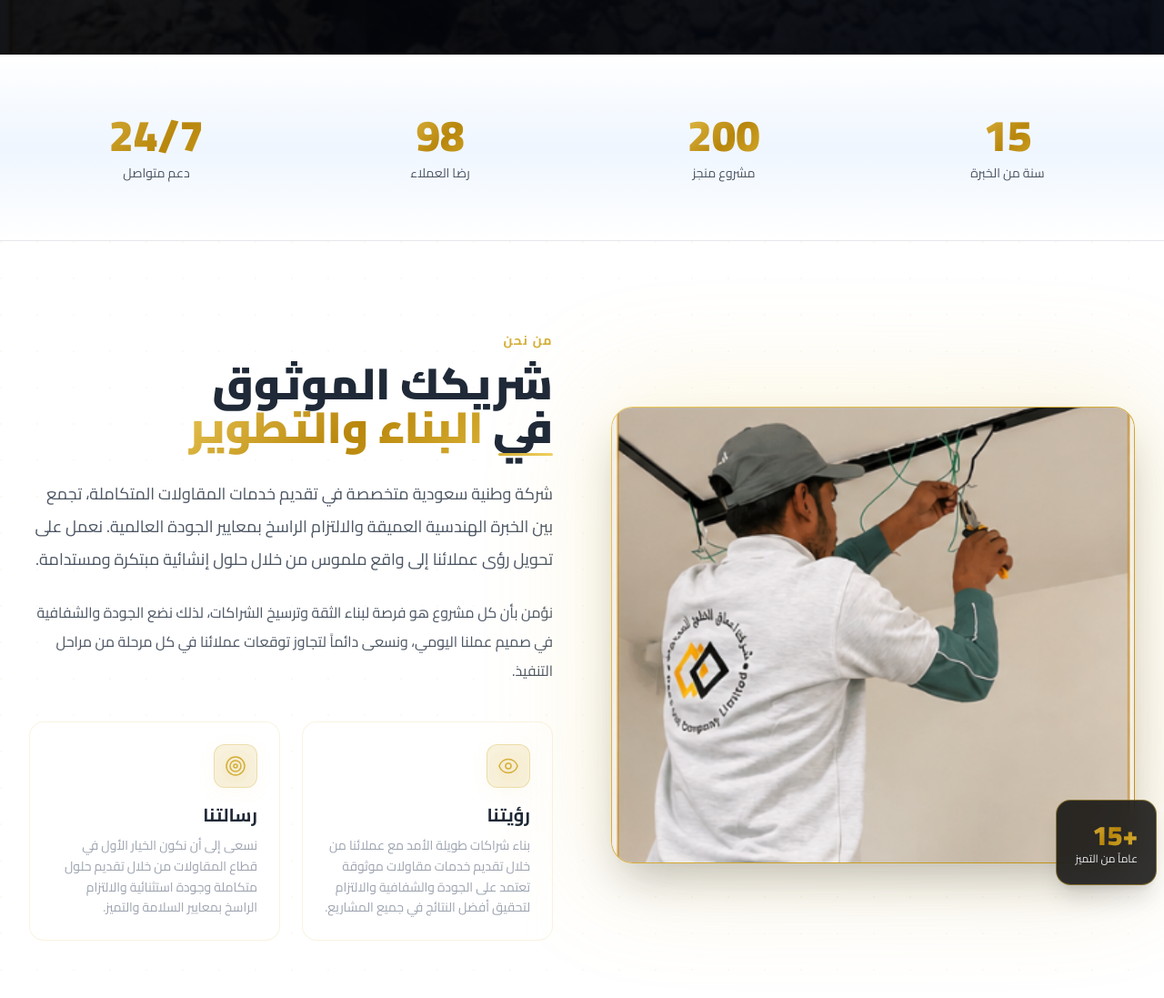
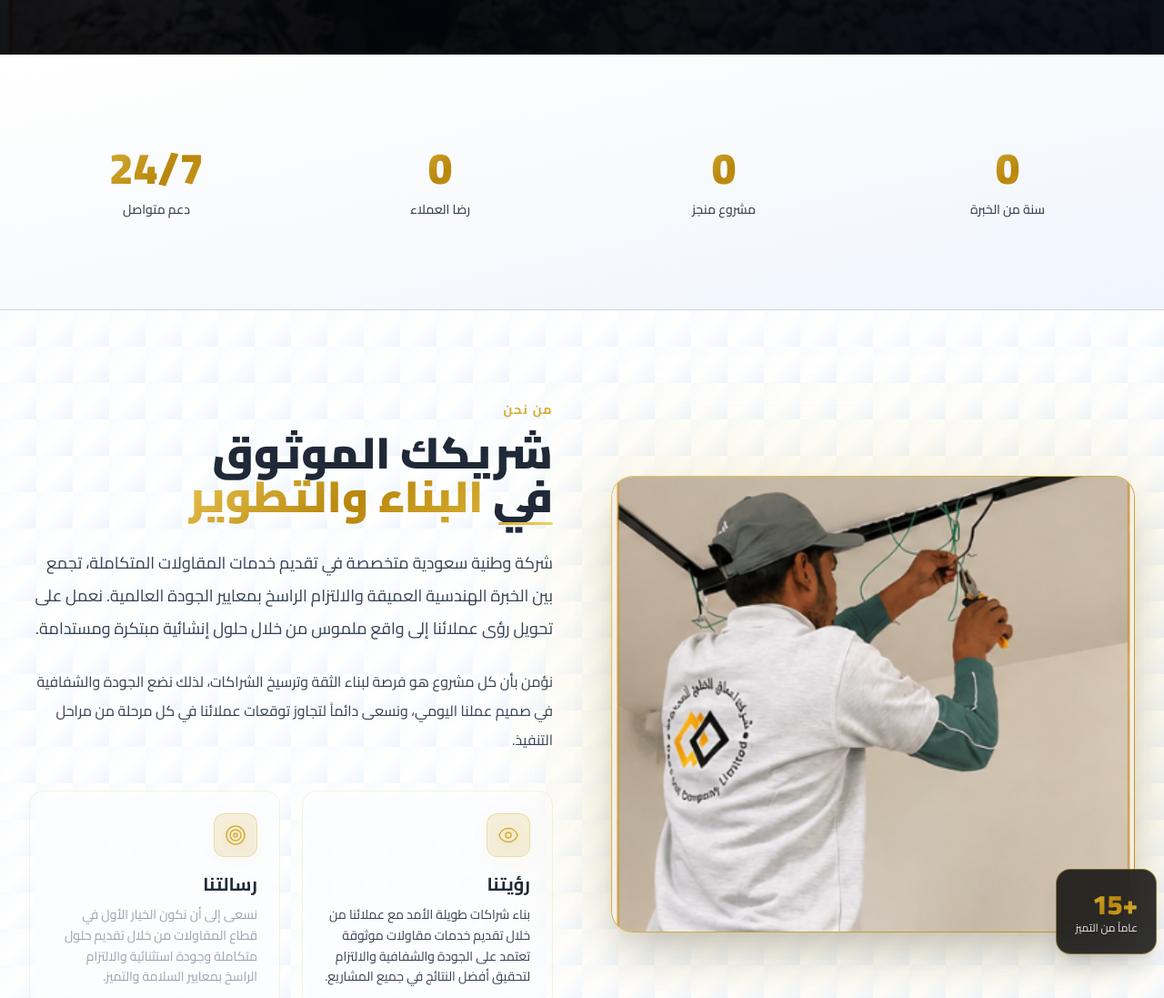
Before and after one commit to hosinalhariri-sketch/gulf-depths-website, a website: page index.html in a window 1280 px wide. Shown: the part 740-1837 px from the top of the page at 91% size. Drawn offline with nearby package versions, Linux system fonts and the light colour scheme; animation ran at ten frames a second.

Commit message:
تحسين الألوان والتأثيرات - hover animation على الأرقام والتدرجات أجمل

```diff
--- a/index.html
+++ b/index.html
@@ -247,6 +247,22 @@
             display: inline-block;
             min-width: 120px;
         }
+
+        /* ────── Hover Counter Effects ────── */
+        .hover-counter {
+            padding: 20px;
+            border-radius: 16px;
+            transition: all 0.3s ease;
+        }
+        .hover-counter:hover {
+            background: linear-gradient(135deg, rgba(212, 175, 55, 0.08) 0%, rgba(240, 208, 96, 0.05) 100%);
+            backdrop-filter: blur(10px);
+            box-shadow: 0 8px 24px rgba(212, 175, 55, 0.15);
+            transform: translateY(-5px);
+        }
+        .hover-counter:hover .counter {
+            filter: drop-shadow(0 0 8px rgba(212, 175, 55, 0.6));
+        }
     </style>
 </head>
 <body class="bg-white text-gray-800 antialiased selection:bg-[#D4AF37] selection:text-white">
@@ -379,31 +395,31 @@
     </section>
 
     <!-- ===== STATS COUNTERS ===== -->
-    <section id="stats" class="py-16 bg-gradient-to-b from-white via-blue-50 to-white border-b border-gray-200">
+    <section id="stats" class="py-20 bg-gradient-to-br from-white via-slate-50 to-blue-50 border-b border-gray-300 shadow-sm">
         <div class="max-w-7xl mx-auto px-4 sm:px-6 lg:px-8">
             <div class="grid grid-cols-2 md:grid-cols-4 gap-8">
-                <div class="text-center stat-item animate-stat">
-                    <p class="text-4xl md:text-5xl font-black gold-text counter" data-target="15">0</p>
-                    <p class="text-sm text-gray-600 mt-2 animate-desc">سنة من الخبرة</p>
+                <div class="text-center stat-item animate-stat group cursor-pointer hover-counter">
+                    <p class="text-4xl md:text-5xl font-black gold-text counter transition-all duration-300 group-hover:scale-110" data-target="15">0</p>
+                    <p class="text-sm text-gray-700 mt-3 font-medium group-hover:text-[#D4AF37] transition-colors">سنة من الخبرة</p>
                 </div>
-                <div class="text-center stat-item animate-stat">
-                    <p class="text-4xl md:text-5xl font-black gold-text counter" data-target="200">0</p>
-                    <p class="text-sm text-gray-600 mt-2 animate-desc">مشروع منجز</p>
+                <div class="text-center stat-item animate-stat group cursor-pointer hover-counter">
+                    <p class="text-4xl md:text-5xl font-black gold-text counter transition-all duration-300 group-hover:scale-110" data-target="200">0</p>
+                    <p class="text-sm text-gray-700 mt-3 font-medium group-hover:text-[#D4AF37] transition-colors">مشروع منجز</p>
                 </div>
-                <div class="text-center stat-item animate-stat">
-                    <p class="text-4xl md:text-5xl font-black gold-text counter" data-target="98">0</p>
-                    <p class="text-sm text-gray-600 mt-2 animate-desc">رضا العملاء</p>
+                <div class="text-center stat-item animate-stat group cursor-pointer hover-counter">
+                    <p class="text-4xl md:text-5xl font-black gold-text counter transition-all duration-300 group-hover:scale-110" data-target="98">0</p>
+                    <p class="text-sm text-gray-700 mt-3 font-medium group-hover:text-[#D4AF37] transition-colors">رضا العملاء</p>
                 </div>
-                <div class="text-center stat-item animate-stat">
-                    <p class="text-4xl md:text-5xl font-black gold-text counter-text" data-target="24/7">0</p>
-                    <p class="text-sm text-gray-600 mt-2 animate-desc">دعم متواصل</p>
+                <div class="text-center stat-item animate-stat group cursor-pointer hover-counter">
+                    <p class="text-4xl md:text-5xl font-black gold-text counter-text transition-all duration-300 group-hover:scale-110" data-target="24/7">0</p>
+                    <p class="text-sm text-gray-700 mt-3 font-medium group-hover:text-[#D4AF37] transition-colors">دعم متواصل</p>
                 </div>
             </div>
         </div>
     </section>
 
     <!-- ===== ABOUT ===== -->
-    <section id="about" class="py-24 bg-white section-pattern">
+    <section id="about" class="py-24 bg-gradient-to-br from-slate-50 via-white to-blue-50 section-pattern border-b border-blue-100">
         <div class="max-w-7xl mx-auto px-4 sm:px-6 lg:px-8">
             <div class="grid lg:grid-cols-2 gap-16 items-center">
                 <!-- Image Side -->
@@ -424,10 +440,10 @@
                         <span class="text-[#D4AF37] font-bold text-sm tracking-widest uppercase">من نحن</span>
                         <h2 class="text-3xl sm:text-4xl lg:text-5xl font-black mt-3 line-grow">شريكك الموثوق<br>في <span class="gold-text">البناء والتطوير</span></h2>
                     </div>
-                    <p class="text-gray-600 leading-loose text-lg mb-6">
+                    <p class="text-gray-700 leading-loose text-lg mb-6">
                         شركة وطنية سعودية متخصصة في تقديم خدمات المقاولات المتكاملة، تجمع بين الخبرة الهندسية العميقة والالتزام الراسخ بمعايير الجودة العالمية. نعمل على تحويل رؤى عملائنا إلى واقع ملموس من خلال حلول إنشائية مبتكرة ومستدامة.
                     </p>
-                    <p class="text-gray-600 leading-loose mb-10">
+                    <p class="text-gray-700 leading-loose mb-10">
                         نؤمن بأن كل مشروع هو فرصة لبناء الثقة وترسيخ الشراكات، لذلك نضع الجودة والشفافية في صميم عملنا اليومي، ونسعى دائماً لتجاوز توقعات عملائنا في كل مرحلة من مراحل التنفيذ.
                     </p>
 
@@ -440,7 +456,7 @@
                                 </svg>
                             </div>
                             <h3 class="font-bold text-xl mb-2">رؤيتنا</h3>
-                            <p class="text-gray-400 text-sm leading-relaxed">
+                            <p class="text-gray-700 text-sm leading-relaxed">
                                 بناء شراكات طويلة الأمد مع عملائنا من خلال تقديم خدمات مقاولات موثوقة تعتمد على الجودة والشفافية والالتزام لتحقيق أفضل النتائج في جميع المشاريع.
                             </p>
                         </div>
@@ -464,7 +480,7 @@
     </section>
 
     <!-- ===== WHY CHOOSE US ===== -->
-    <section class="py-24 bg-gradient-to-b from-white via-blue-50 to-white border-b border-gray-200">
+    <section class="py-24 bg-gradient-to-br from-white via-indigo-50 to-blue-50 border-b border-blue-100 shadow-sm">
         <div class="max-w-7xl mx-auto px-4 sm:px-6 lg:px-8">
             <div class="text-center mb-16">
                 <span class="text-[#D4AF37] font-bold text-sm tracking-widest uppercase">لماذا نحن</span>
@@ -513,7 +529,7 @@
     </section>
 
     <!-- ===== SERVICES ===== -->
-    <section id="services" class="py-24 bg-white section-pattern">
+    <section id="services" class="py-24 bg-gradient-to-br from-white via-sky-50 to-blue-50 section-pattern border-b border-blue-100">
         <div class="max-w-7xl mx-auto px-4 sm:px-6 lg:px-8">
             <div class="text-center mb-16">
                 <span class="text-[#D4AF37] font-bold text-sm tracking-widest uppercase">خدماتنا</span>
@@ -636,7 +652,7 @@
     </section>
 
     <!-- ===== OUR WORK - Section 1 ===== -->
-    <section id="work" class="py-24 bg-gradient-to-b from-white via-blue-50 to-white border-b border-gray-200">
+    <section id="work" class="py-24 bg-gradient-to-br from-slate-50 via-blue-50 to-indigo-50 border-b border-blue-100 shadow-sm">
         <div class="max-w-7xl mx-auto px-4 sm:px-6 lg:px-8">
             <div class="text-center mb-16">
                 <span class="text-[#D4AF37] font-bold text-sm tracking-widest uppercase">أعمالنا</span>
@@ -716,7 +732,7 @@
     </section>
 
     <!-- ===== COMPANY PROFILE - Section 2 ===== -->
-    <section id="profile" class="py-24 bg-white section-pattern">
+    <section id="profile" class="py-24 bg-gradient-to-br from-white via-sky-50 to-blue-50 section-pattern border-b border-blue-100">
         <div class="max-w-7xl mx-auto px-4 sm:px-6 lg:px-8">
             <div class="text-center mb-16">
                 <span class="text-[#D4AF37] font-bold text-sm tracking-widest uppercase">البروفايل</span>
@@ -820,7 +836,7 @@
     </section>
 
     <!-- ===== FAQ ===== -->
-    <section id="faq" class="py-24 bg-gradient-to-b from-white via-blue-50 to-white border-b border-gray-200">
+    <section id="faq" class="py-24 bg-gradient-to-br from-slate-50 via-blue-50 to-indigo-50 border-b border-blue-100 shadow-sm">
         <div class="max-w-4xl mx-auto px-4 sm:px-6 lg:px-8">
             <div class="text-center mb-16">
                 <span class="text-[#D4AF37] font-bold text-sm tracking-widest uppercase">الأسئلة الشائعة</span>
@@ -883,7 +899,7 @@
     </section>
 
     <!-- ===== CONTACT ===== -->
-    <section id="contact" class="py-24 bg-white section-pattern relative overflow-hidden">
+    <section id="contact" class="py-24 bg-gradient-to-br from-white via-sky-50 to-blue-50 section-pattern relative overflow-hidden border-b border-blue-100">
         <div class="absolute top-0 left-1/2 -translate-x-1/2 w-[800px] h-[400px] gold-gradient opacity-5 blur-3xl rounded-full"></div>
         <div class="max-w-5xl mx-auto px-4 sm:px-6 lg:px-8 relative z-10">
             <div class="text-center mb-16">
@@ -1060,26 +1076,34 @@
                 });
             });
 
-            // Fast Stats Counter
-            gsap.utils.toArray("#stats .counter").forEach((el) => {
-                const target = parseInt(el.dataset.target) || 0;
-                if (!el.dataset.target || target === 0) return;
-                let state = { v: 0 };
-                gsap.to(state, {
-                    v: target,
-                    duration: 3,
-                    ease: "power2.out",
-                    scrollTrigger: {
-                        trigger: el,
-                        start: "top center",
-                        once: true
-                    },
-                    onUpdate: () => { el.textContent = Math.round(state.v); }
-                });
+            // Stats Counter with hover animation - No scroll trigger
+            const counters = document.querySelectorAll("#stats .counter");
+            const counterTexts = document.querySelectorAll("#stats .counter-text");
+
+            counters.forEach((el) => {
+                el.textContent = "0";
             });
 
-            gsap.utils.toArray("#stats .counter-text").forEach((el) => {
+            counterTexts.forEach((el) => {
                 el.textContent = el.dataset.target;
+            });
+
+            // Add hover listeners for animation
+            document.querySelectorAll(".hover-counter").forEach((container) => {
+                container.addEventListener("mouseenter", function() {
+                    const counter = this.querySelector(".counter");
+                    if (!counter) return;
+                    const target = parseInt(counter.dataset.target) || 0;
+                    if (!target) return;
+
+                    let state = { v: 0 };
+                    gsap.to(state, {
+                        v: target,
+                        duration: 1.2,
+                        ease: "power2.out",
+                        onUpdate: () => { counter.textContent = Math.round(state.v); }
+                    });
+                });
             });
         }
 
```
